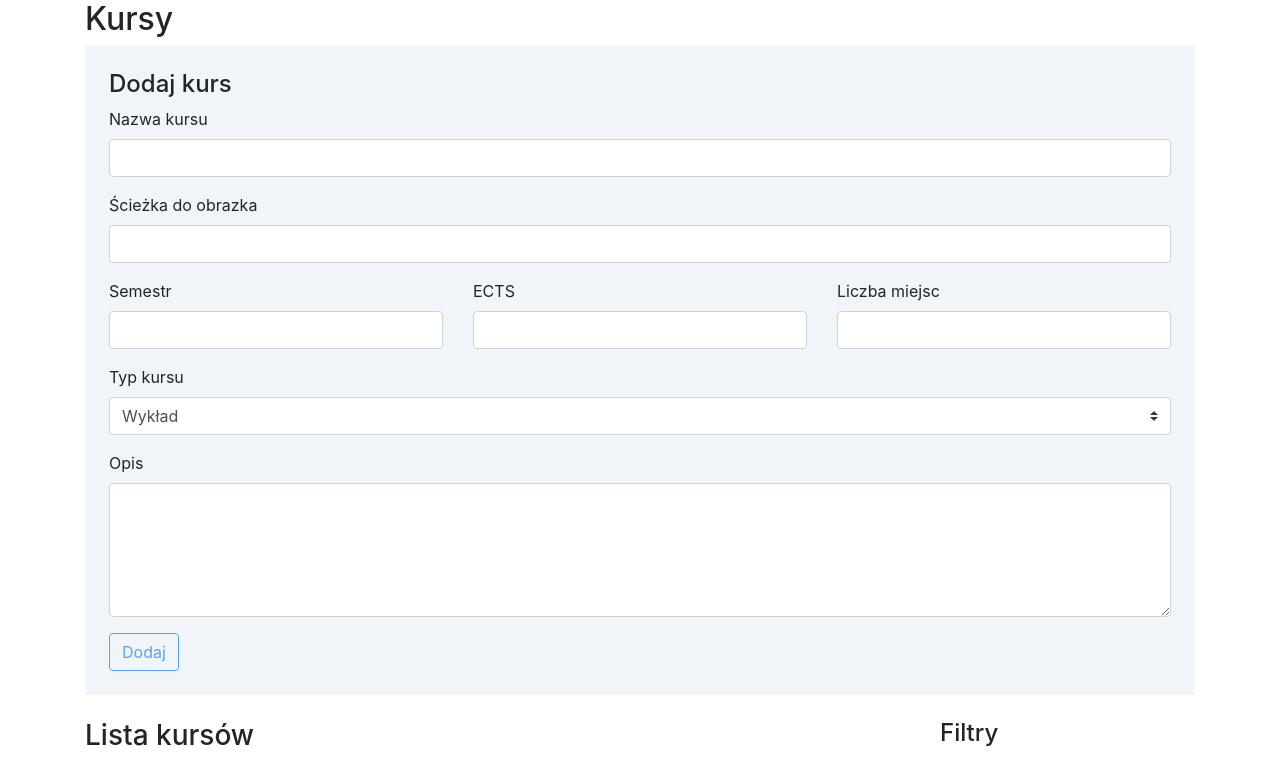
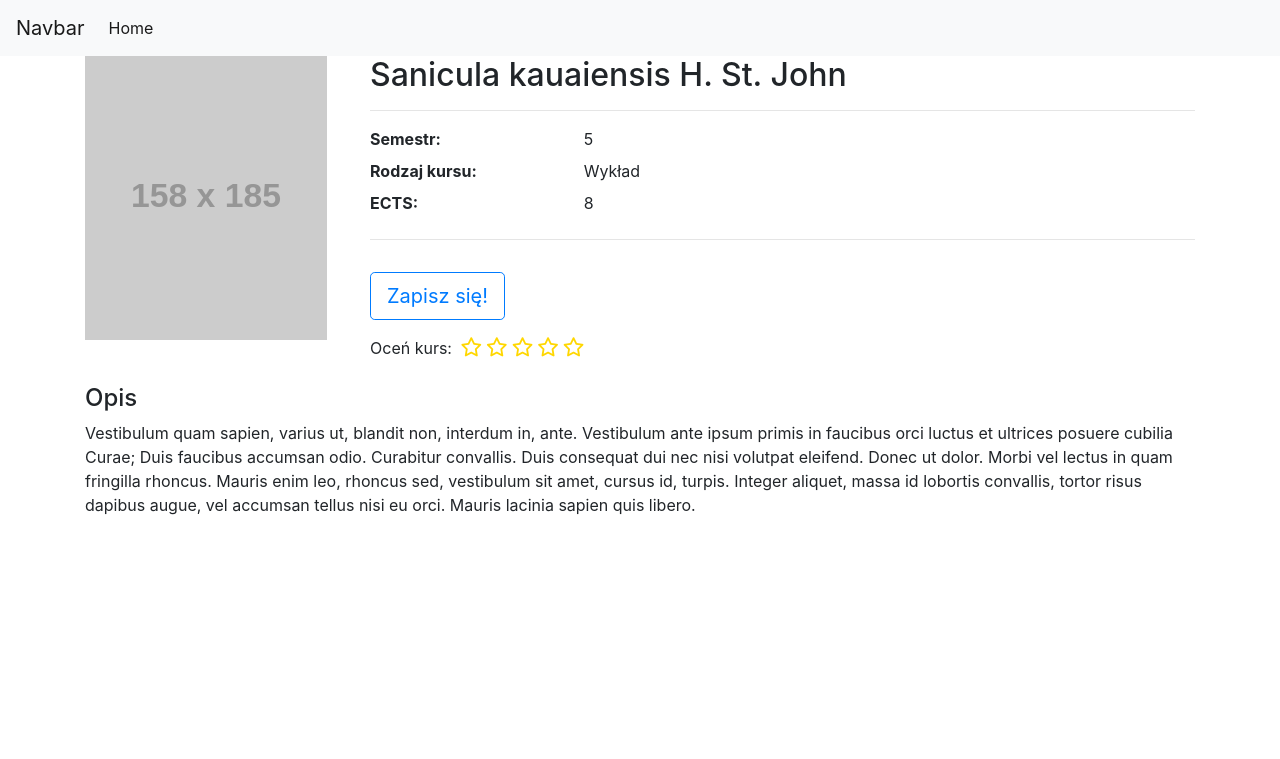
Before and after one commit to KartonM/WDAI_Courses, an Angular app in the folder Courses/: page /course/1 in a window 1280 px wide. Before the commit this address led to /. Shown: the top 759 px of the page. Built offline with nearby package versions, Linux system fonts and the light colour scheme.

Commit message:
Course details and routing

```diff
--- a/Courses/src/app/app.component.html
+++ b/Courses/src/app/app.component.html
@@ -1,5 +1,19 @@
-<div class="container">
-  <app-courses></app-courses>
+<div>
+  <nav class="navbar navbar-expand-lg navbar-light bg-light">
+    <a class="navbar-brand" href="#">Navbar</a>
+    <button class="navbar-toggler" type="button" data-toggle="collapse" data-target="#navbarSupportedContent" aria-controls="navbarSupportedContent" aria-expanded="false" aria-label="Toggle navigation">
+      <span class="navbar-toggler-icon"></span>
+    </button>
+
+    <div class="collapse navbar-collapse" id="navbarSupportedContent">
+      <ul class="navbar-nav mr-auto">
+        <li class="nav-item active">
+          <a class="nav-link" href="#">Home <span class="sr-only">(current)</span></a>
+        </li>
+      </ul>
+    </div>
+  </nav>
+  <div class="container">
+    <router-outlet></router-outlet>
+  </div>
 </div>
-
-<router-outlet></router-outlet>
--- a/Courses/src/app/app.module.ts
+++ b/Courses/src/app/app.module.ts
@@ -11,6 +11,14 @@ import { StarRatingComponent } from './components/star-rating/star-rating.compon
 import { AddCourseFormComponent } from './components/add-course-form/add-course-form.component';
 import { CourseFiltersComponent } from './components/course-filters/course-filters.component';
 import { SearchPipe, SemesterPipe, ECTSPipe, RatePipe } from './components/courses-list/CourseFilterPipes';
+import { CourseDetailsComponent } from './components/course-details/course-details.component';
+import { RouterModule, Routes } from '@angular/router';
+
+const appRoutes: Routes = [
+  { path: 'course/:id', component: CourseDetailsComponent},
+  { path: '', component: CoursesComponent },
+  { path: '**', redirectTo: '' }
+];
 
 @NgModule({
   declarations: [
@@ -24,14 +32,17 @@ import { SearchPipe, SemesterPipe, ECTSPipe, RatePipe } from './components/cours
     SearchPipe,
     SemesterPipe,
     ECTSPipe,
-    RatePipe
+    RatePipe,
+    CourseDetailsComponent
   ],
   imports: [
     BrowserModule,
     AppRoutingModule,
-    ReactiveFormsModule
+    ReactiveFormsModule,
+    RouterModule.forRoot(appRoutes)
   ],
   providers: [],
-  bootstrap: [AppComponent]
+  bootstrap: [AppComponent],
+  exports: [RouterModule]
 })
 export class AppModule { }
--- /dev/null
+++ b/Courses/src/app/components/course-details/course-details.component.html
@@ -0,0 +1,28 @@
+<div>
+  <div class="row">
+    <div class="col-md-3">
+      <img src="{{ course.imgPath }}" width="95%"/>
+    </div>
+    <div class="col-md-9">
+      <h2>{{ course.name }}</h2>
+      <hr/>
+      <dl class="row">
+        <dt class="col-sm-3">Semestr: </dt>
+        <dd class="col-sm-9">{{ course.semester }}</dd>
+
+        <dt class="col-sm-3">Rodzaj kursu: </dt>
+        <dd class="col-sm-9">{{ courseTypeLabel }}</dd>
+
+        <dt class="col-sm-3">ECTS:</dt>
+        <dd class="col-sm-9">{{ course.ECTS }}</dd>
+      </dl>
+      <hr/>
+      <button id="enrollButton" class="btn btn-lg btn-outline-primary my-3">Zapisz się!</button>
+      <app-star-rating></app-star-rating>
+    </div>
+  </div>
+  <div class="mt-3">
+    <h4>Opis</h4>
+    <p>{{ course.description }}</p>
+  </div>
+</div>
--- /dev/null
+++ b/Courses/src/app/components/course-details/course-details.component.ts
@@ -0,0 +1,25 @@
+import { Component, OnInit, Input } from '@angular/core';
+import { Course } from '../../models/Course';
+import { CourseService } from '../../services/course.service';
+import { ActivatedRoute } from '@angular/router';
+
+@Component({
+  selector: 'app-course-details',
+  templateUrl: './course-details.component.html',
+  styleUrls: ['./course-details.component.css']
+})
+export class CourseDetailsComponent implements OnInit {
+  private course: Course;
+  private courseTypeLabel: string;
+
+  constructor(private courseService: CourseService, private route: ActivatedRoute) { }
+
+  ngOnInit() {
+    this.route.params.subscribe(params => {
+      console.log(params['id']);
+      this.course = this.courseService.getCourse(+params['id']);
+      this.courseTypeLabel = Course.typeLabel(this.course.type);
+    });
+  }
+
+}
--- a/Courses/src/app/services/course.service.ts
+++ b/Courses/src/app/services/course.service.ts
@@ -3,9 +3,9 @@ import *  as  data from './mockCourses.json';
 import { Course } from '../models/Course';
 import { CourseType } from '../models/Course';
 
-@Injectable({
+@Injectable(({
   providedIn: 'root'
-})
+}) as any)
 export class CourseService {
   constructor() { }
 
@@ -14,7 +14,7 @@ export class CourseService {
   }
 
   getCourse(id: number) {
-    return ((data as any).default as Course[]).find(c => c.id === id);
+    return this.getCourses().find(c => c.id === id);
   }
 
 
```
Also changed, not shown: Courses/src/app/components/course-details/course-details.component.css (added), 1 other file (tests, documents, lock files or other folders).
